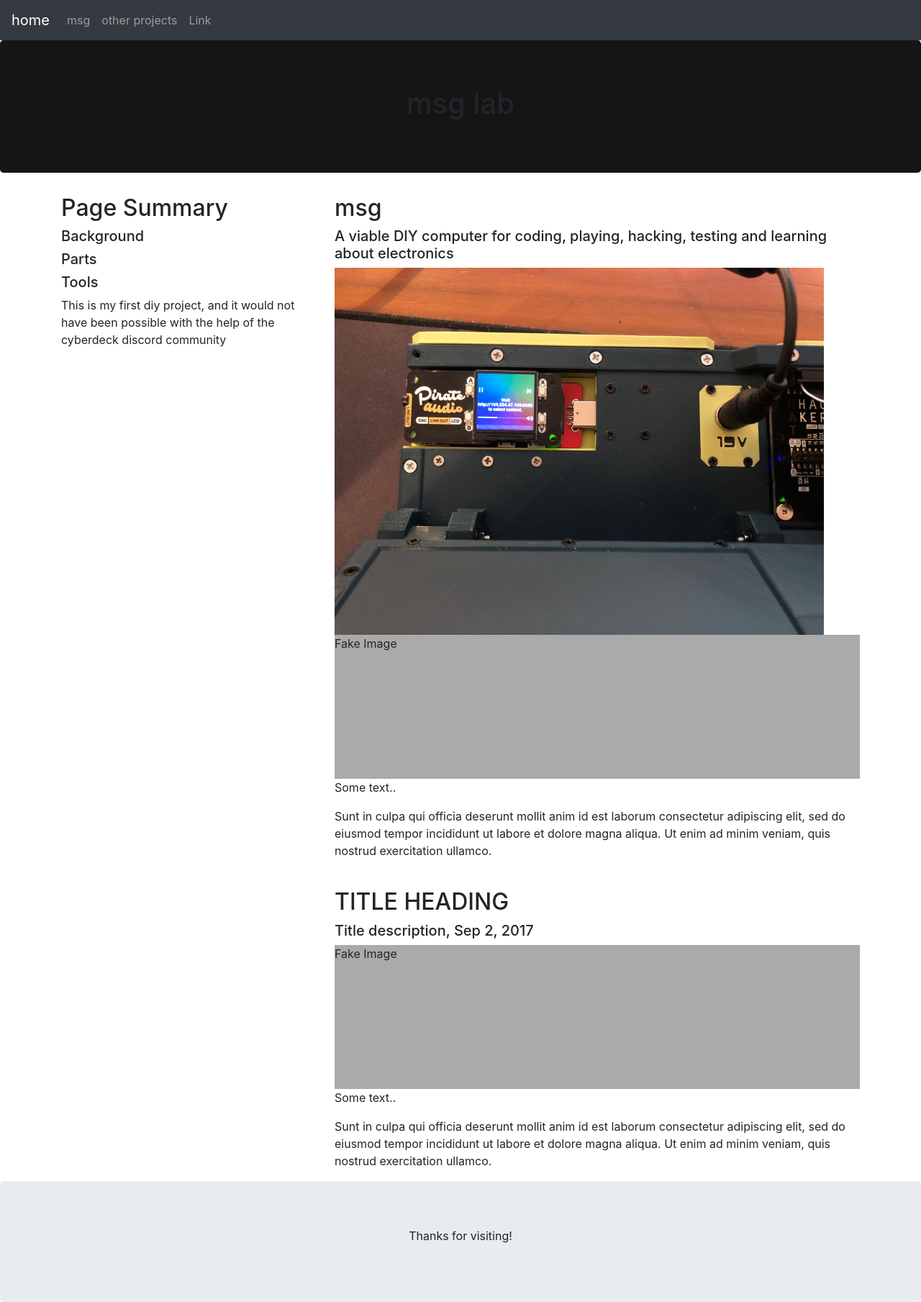
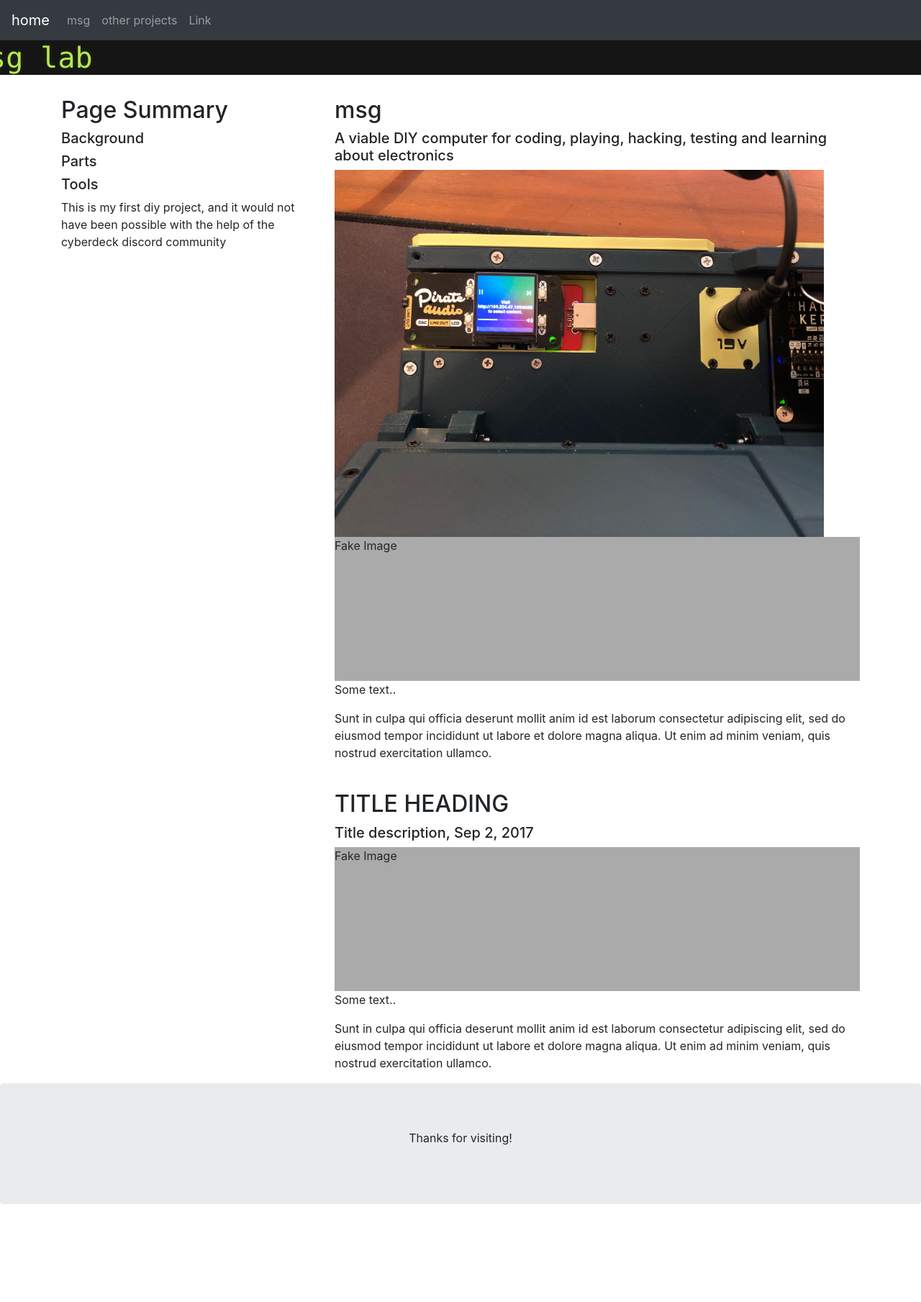
Before and after one commit to msglab/msglab, a Jekyll site: the page html/msg.html, which Jekyll copies as it is, in a window 1280 px wide. Shown: the whole page at 72% size. Built offline with Jekyll 4.4.1, drawn with Linux system fonts in a browser that asks for light colours; nearby versions of some CDN libraries; library files that are not in the unit come from our copies; after the commit the page ends 1673 px from its top, so only the background shows below that.

Commit message:
update css

```diff
--- a/css/style.css
+++ b/css/style.css
@@ -2,6 +2,12 @@
     color:#b5e853;
     margin-bottom:0;
     background-color: #151515;
+    text-shadow: 0 1px 1px rgba(0,0,0,0.1),0 0 5px rgba(181,232,83,0.1),0 0 10px rgba(181,232,83,0.1);
+    font-size: 30px;
+    line-height: 1.5;
+    margin: 0 0 0 -40px;
+    font-weight: bold;
+    font-family: Monaco, "Bitstream Vera Sans Mono", "Lucida Console", Terminal, monospace;
 }
 
 .fakeimg {
--- a/html/msg.html
+++ b/html/msg.html
@@ -40,7 +40,7 @@
     </div>
   </nav>
 <!--   navigation bar -->
-  <div class="jumbotron text-center" style="margin-bottom:0; background-color: #151515">
+<div class="main-header">
     <h1>msg lab</h1>
 <!--     <p>This is a space to feature and archive projects I am working on</p>  -->
   </div>
```
